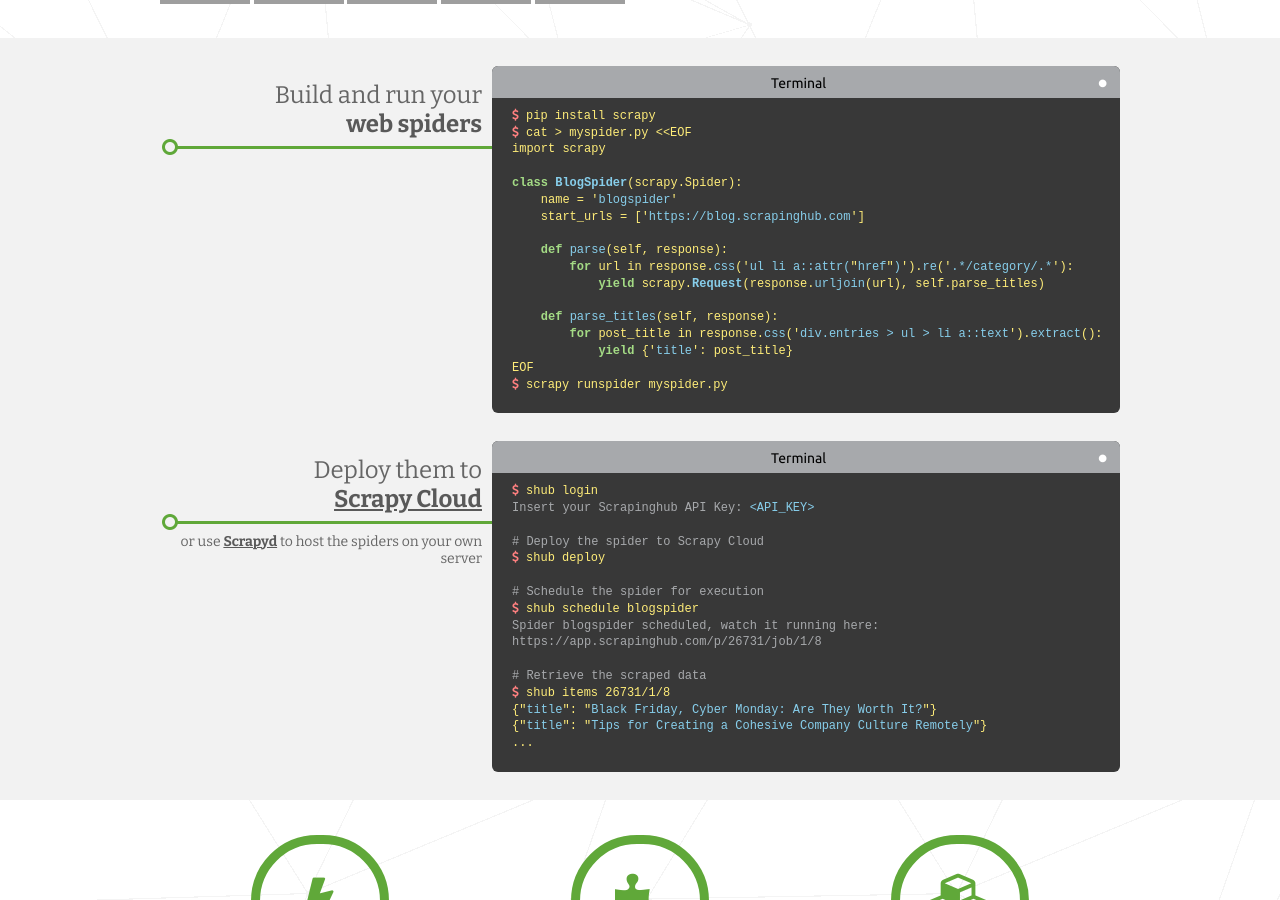
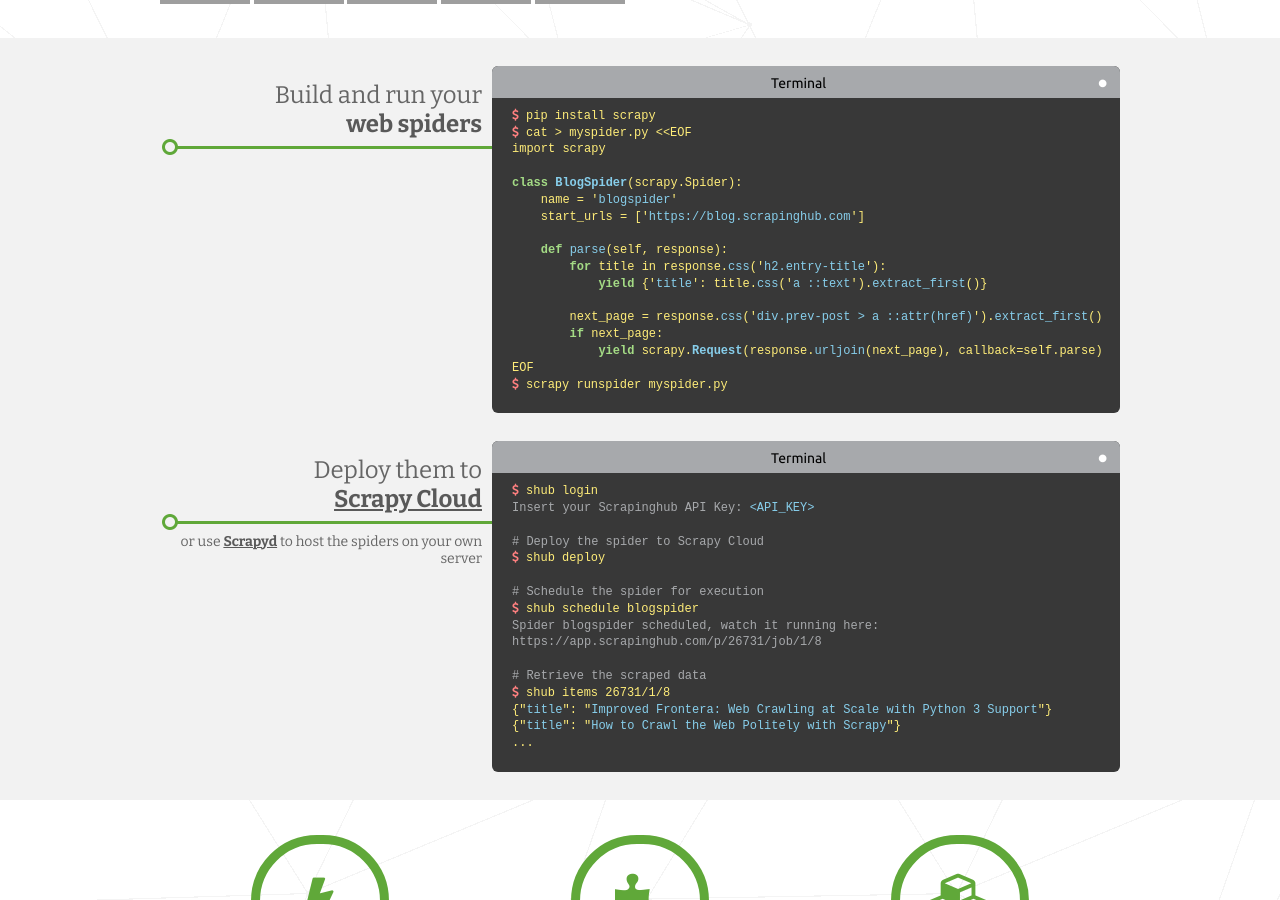
Before and after one commit to scrapy/scrapy.org, a Jekyll site: the page built from index.html, in a window 1280 px wide and 900 px high, scrolled down 300 px. Built offline with Jekyll 4.4.1, drawn with Linux system fonts in a browser that asks for light colours; comment, search, counter and statistics services are not loaded; grey boxes are pictures that could not be loaded.

Commit message:
fix sample spider for new blog layout

```diff
--- a/index.html
+++ b/index.html
@@ -44,12 +44,12 @@
     start_urls = ['https://blog.scrapinghub.com']
 
     def parse(self, response):
-        for url in response.css('ul li a::attr("href")').re('.*/category/.*'):
-            yield scrapy.Request(response.urljoin(url), self.parse_titles)
+        for title in response.css('h2.entry-title'):
+            yield {'title': title.css('a ::text').extract_first()}
 
-    def parse_titles(self, response):
-        for post_title in response.css('div.entries > ul > li a::text').extract():
-            yield {'title': post_title}
+        next_page = response.css('div.prev-post > a ::attr(href)').extract_first()
+        if next_page:
+            yield scrapy.Request(response.urljoin(next_page), callback=self.parse)
 {% endhighlight %}EOF
 <span class="prompt" onselectstart="return false"><i class="fa fa-dollar"></i></span> scrapy runspider myspider.py
 </pre>
@@ -81,8 +81,8 @@
 <span class="comments"># Retrieve the scraped data</span>
 <span class="prompt" onselectstart="return false"><i class="fa fa-dollar"></i></span> shub items 26731/1/8
 {% highlight python %}
-{"title": "Black Friday, Cyber Monday: Are They Worth It?"}
-{"title": "Tips for Creating a Cohesive Company Culture Remotely"}
+{"title": "Improved Frontera: Web Crawling at Scale with Python 3 Support"}
+{"title": "How to Crawl the Web Politely with Scrapy"}
 ...
 {% endhighlight %}</pre>
       </div>
```
